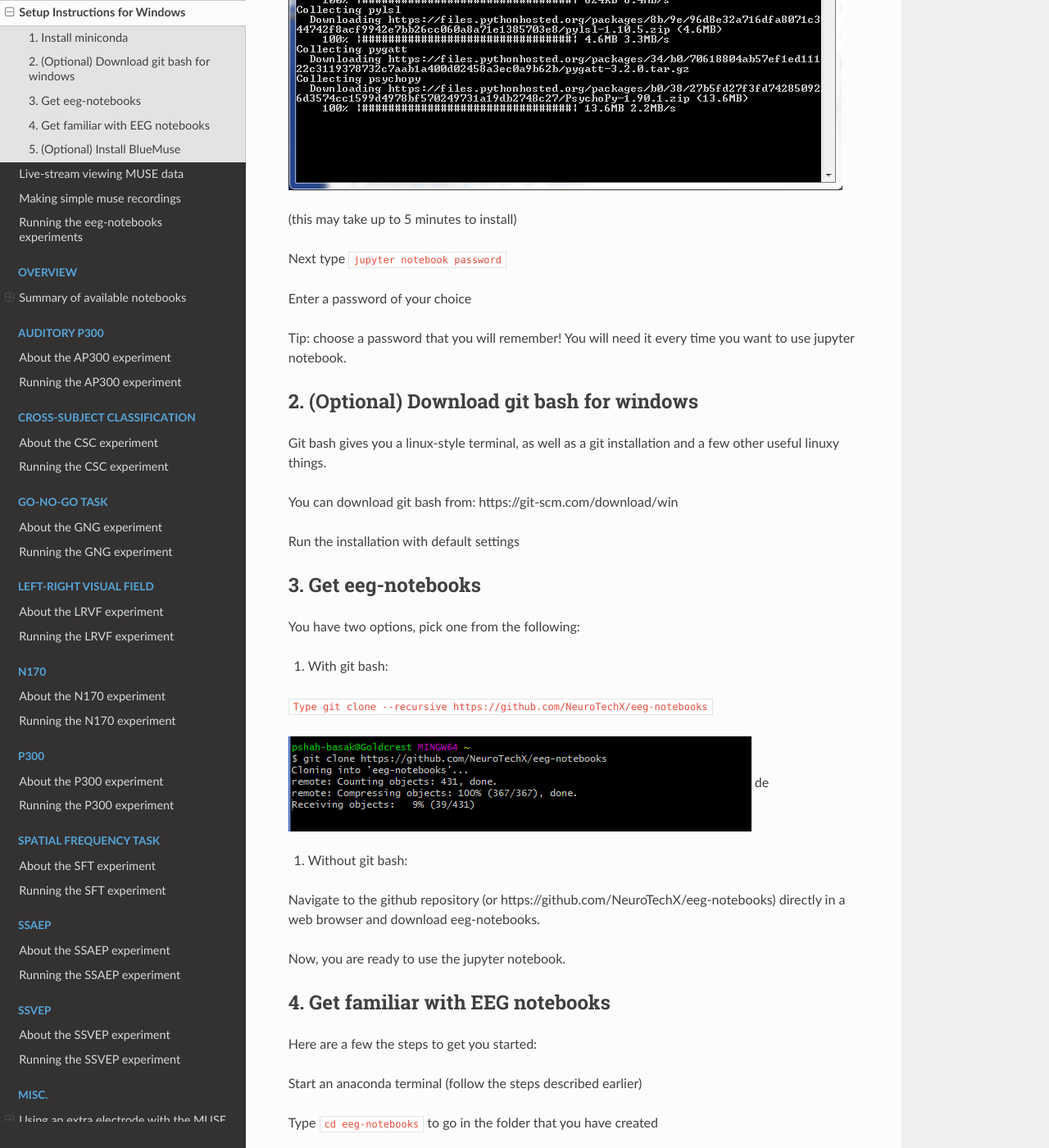
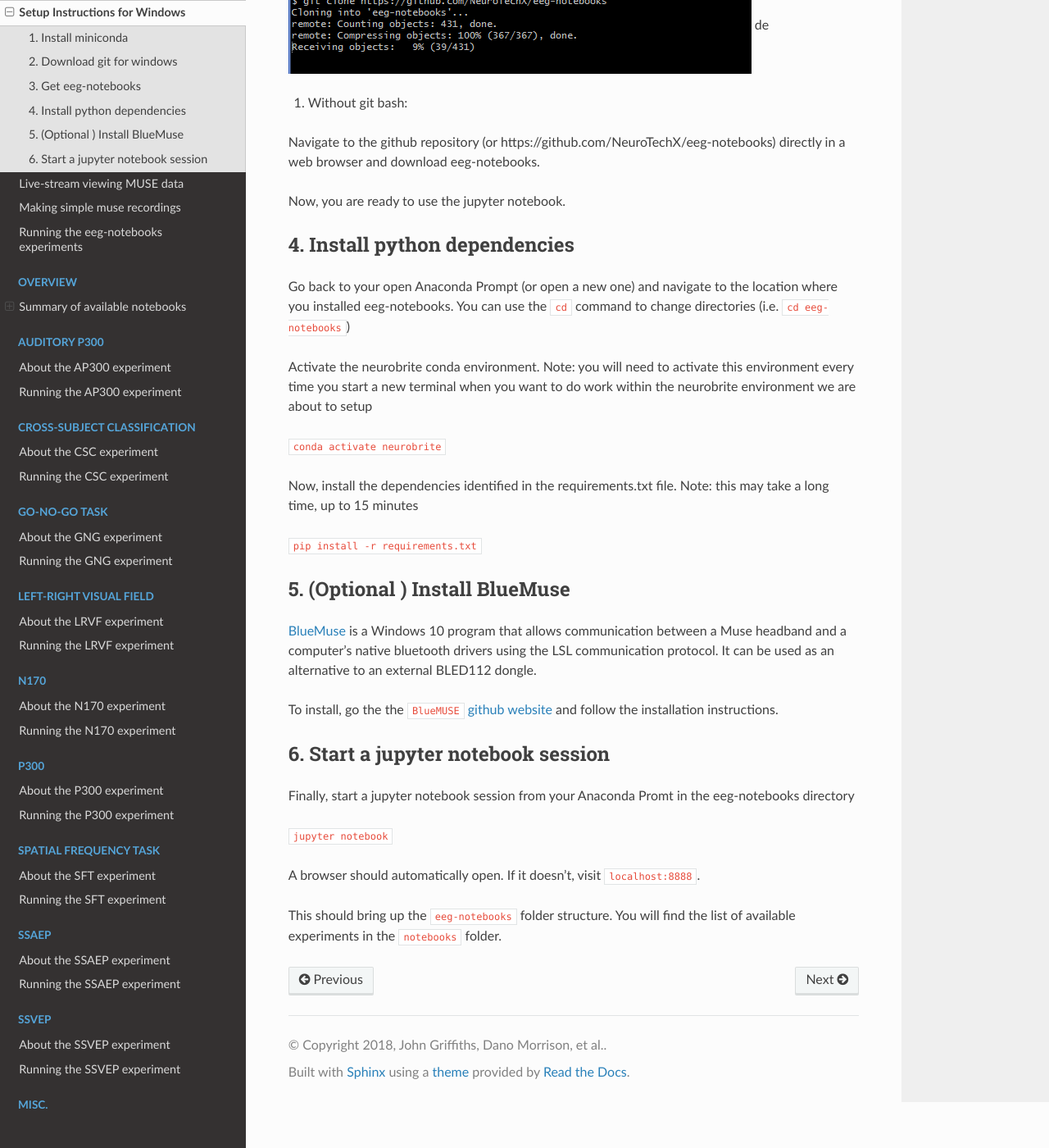
Before and after one commit to NeuroTechX/eeg-notebooks_v0.1, a Sphinx documentation site: the page built from doc/setup_instructions_windows.md, in a window 1280 px wide and 1400 px high, scrolled down 4707 px. Shown: the whole window at 82% size. Built offline with Sphinx 7.4.7 and the Read the Docs theme 2.0.0, drawn with Linux system fonts in a browser that asks for light colours; pages that are not in the unit, such as notebooks, are missing from menus; some of the changed text lies outside the part shown.

Commit message:
updated requirements.txt and instructions

```diff
--- a/doc/setup_instructions_windows.md
+++ b/doc/setup_instructions_windows.md
@@ -57,42 +57,13 @@ Create a conda environment for your neurobrite work:
 
 `conda create -n “neurobrite”  python=2`
 
-(You need to activate this environment every time you start a new terminal when you want to do work within the neurobrite environment we are about to setup)
+## 2. Download git for windows
 
-Activate the neurobrite conda environment and install the libraries
+Git is a version control system that will allow you to download and track changes to eeg notebooks. On Windows, it also gives you Git Bash, which is a useful linux-style terminal.
 
-`conda activate neurobrite`
-
-`conda install git`
-
-`pip install bitstring pylsl psychopy scikit-learn pandas numpy mne seaborn
-pyriemann pexpect jupyter pyglet==1.2 vispy`
-
-`pip install git+https://github.com/peplin/pygatt`
-
-![fig](figs/miniconda_run_install_fig_8.png)
-
-
-
-(this may take up to 5 minutes to install)
-
-Next type `jupyter notebook password`
-
-Enter a password of your choice
-
-Tip: choose a password that you will remember! You will need it every time you want to use jupyter notebook.
-
-
-
-## 2. (Optional) Download git bash for windows
-
-Git bash gives you a linux-style terminal, as well as a git installation and a few other useful linuxy things.
-
-You can download git bash from: https://git-scm.com/download/win
+You can download git from: https://git-scm.com/download/win
 
 Run the installation with default settings
-
-
 
 ## 3. Get eeg-notebooks
 
@@ -100,7 +71,7 @@ You have two options, pick one from the following:
 
 1) With git bash:
 
-`Type git clone --recursive https://github.com/NeuroTechX/eeg-notebooks`
+`git clone --recursive https://github.com/NeuroTechX/eeg-notebooks`
 
 ![fig](figs/install_gitbash.png)
 de
@@ -111,40 +82,30 @@ Navigate to the github repository (or https://github.com/NeuroTechX/eeg-notebook
 
 Now, you are ready to use the jupyter notebook.
 
+## 4. Install python dependencies
 
+Go back to your open Anaconda Prompt (or open a new one) and navigate to the location where you installed eeg-notebooks. You can use the `cd` command to change directories (i.e. `cd eeg-notebooks`)
 
-## 4. Get familiar with EEG notebooks
+Activate the neurobrite conda environment. Note: you will need to activate this environment every time you start a new terminal when you want to do work within the neurobrite environment we are about to setup
 
-Here are a few  the steps to get you started:
+`conda activate neurobrite`
 
-Start an anaconda terminal (follow the steps described earlier)
+Now, install the dependencies identified in the requirements.txt file. Note: this may take a long time, up to 15 minutes
 
-Type  `cd eeg-notebooks` to go in the folder that you have created
+`pip install -r requirements.txt`
 
-Type `jupyter notebook --no-browser`
+## 5. (Optional ) Install BlueMuse
 
-Now select the URL with the token and copy it into a web browser
-Tip: You may need to enable ‘marking’ in your terminal to able to copy the URL
+[BlueMuse](https://github.com/kowalej/BlueMuse) is a Windows 10 program that allows communication between a Muse headband and a computer's native bluetooth drivers using the LSL communication protocol. It can be used as an alternative to an external BLED112 dongle.
 
-![fig](figs/mark_conda_terminal.png)
+To install, go the the [ `BlueMUSE` github website](https://github.com/kowalej/BlueMuse) and follow the installation instructions.
 
+## 6. Start a jupyter notebook session
 
-OR In a web browser, go to `localhost:8888`.
+Finally, start a jupyter notebook session from your Anaconda Promt in the eeg-notebooks directory
 
-This should bring up the `eeg-notebooks` folder structure.
+`jupyter notebook`
 
-Go to the notebooks folder and open up `N170 with Muse.ipynb` to try, and working through the cells in this notebook.
+A browser should automatically open. If it doesn't, visit `localhost:8888`.
 
-*Tip: Hover over the icons inside the notebook to get more details on their functionality*
-
-The top section of the notebook consists of details regarding the Muse experiment.
-
-Select the cells sequentially starting from the top one and click on play button to run.
-
-
-
-## 5. (Optional) Install BlueMuse
-
-[BlueMuse](https://github.com/kowalej/BlueMuse) is a windows 10 program that allows communication between a `muse` headset and a computer's native bluetooth drivers using the `lsl` communication protocol. It can be used as an alternative to the `BLED112` dongle.
-
-To install, go the the [ `BlueMUSE` github website](https://github.com/kowalej/BlueMuse). Click `download` (green button, right hand corner). Once downloaded, unzip the download file. Navigate to `Dist` folder and unzip the latest distribution number (e.g. `BlueMuse_1.0.5.0.zip`. Once unzipped, go into this folder, and follow the [installation instructions](https://github.com/kowalej/BlueMuse#installation) in the website's `README.md` file. It is easiest to simple read these through github in a web browser.
+This should bring up the `eeg-notebooks` folder structure. You will find the list of available experiments in the `notebooks` folder.
--- a/requirements.txt
+++ b/requirements.txt
@@ -7,4 +7,9 @@ pandas
 numpy
 mne
 seaborn
+pyriemann
 pexpect
+jupyter
+vispy
+pyglet==1.2
+git+https://github.com/peplin/pygatt
```
